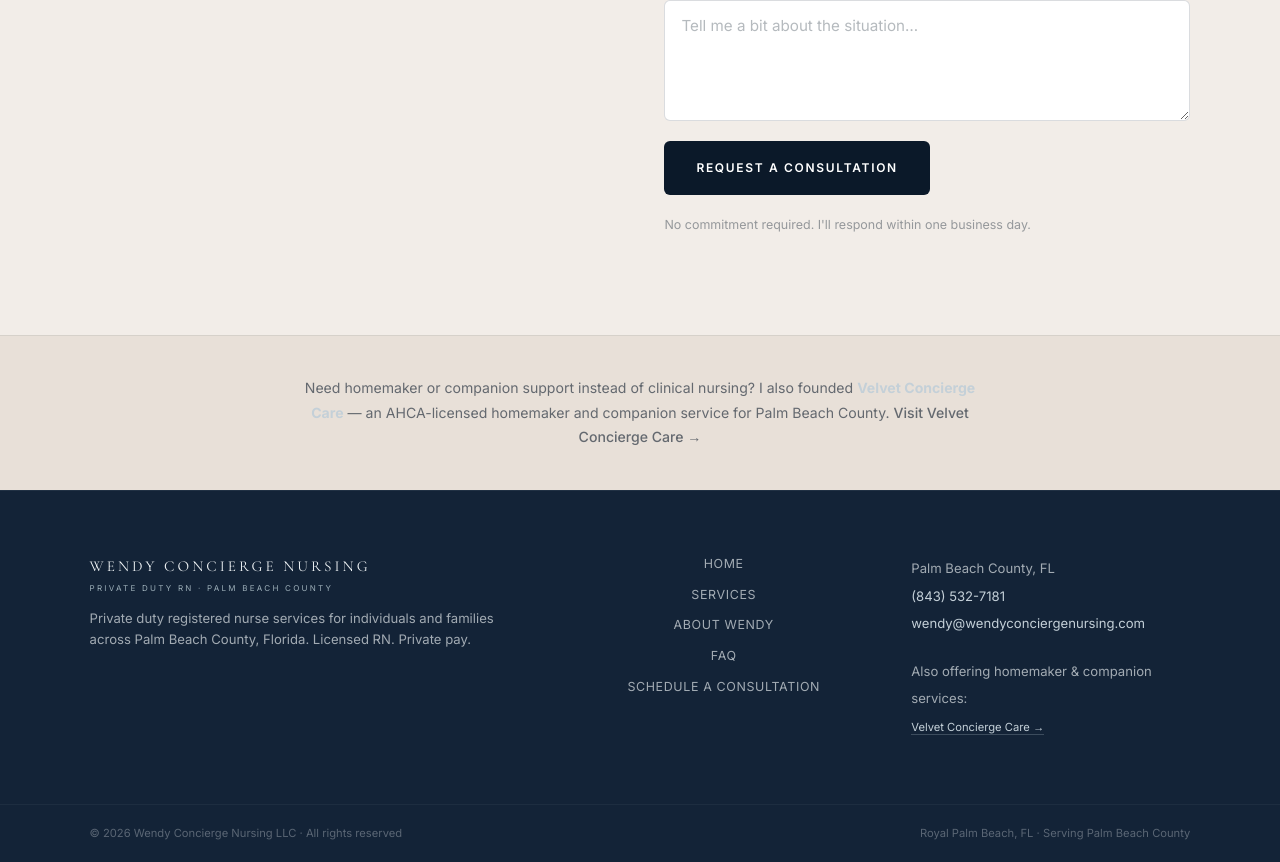
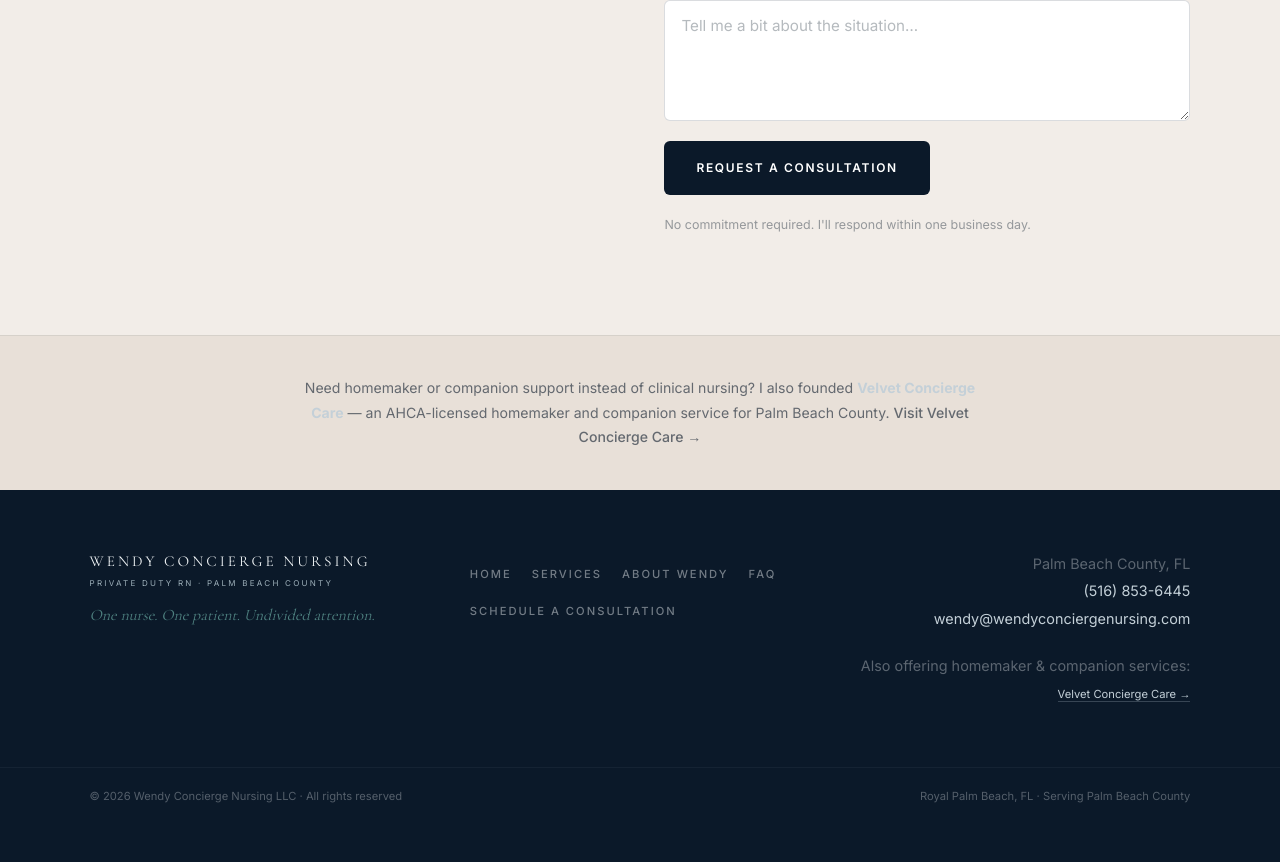
Before and after one commit to wendyservices2011-commits/wendy-concierge-nursing, a Next.js app: page / in a window 1280 px wide. Shown: the part 3019-3881 px from the top of the page. After the commit the page ends 3844 px from the top, so only its background shows below. Built offline with nearby package versions, Linux system fonts and the light colour scheme.

Commit message:
Footer: match Velvet style — 3-column grid, horizontal links, right-aligned contact

```diff
--- a/app/components/SiteFooter.tsx
+++ b/app/components/SiteFooter.tsx
@@ -7,10 +7,7 @@ export default function SiteFooter() {
         <div className="footerLogo">
           <span>Wendy Concierge Nursing</span>
           <small>Private Duty RN · Palm Beach County</small>
-          <p>
-            Private duty registered nurse services for individuals and families
-            across Palm Beach County, Florida. Licensed RN. Private pay.
-          </p>
+          <p>One nurse. One patient. Undivided attention.</p>
         </div>
 
         <nav className="footerLinks">
@@ -24,7 +21,7 @@ export default function SiteFooter() {
         <div className="footerContact">
           <p>
             Palm Beach County, FL<br />
-            <a href="tel:+18435327181">(843) 532-7181</a><br />
+            <a href="tel:+15168536445">(516) 853-6445</a><br />
             <a href="mailto:wendy@wendyconciergenursing.com">
               wendy@wendyconciergenursing.com
             </a>
--- a/app/globals.css
+++ b/app/globals.css
@@ -422,12 +422,12 @@ nav a:hover { color: var(--text); }
 
 /* ─── Footer ─────────────────────────────────────────────── */
 .siteFooter {
-  background: var(--navy-mid);
-  padding: 64px 7%;
-  display: grid;
-  grid-template-columns: 1.6fr 1fr 1fr;
-  gap: 48px;
-  border-top: 1px solid rgba(155,173,183,0.1);
+  background: var(--navy);
+  padding: 60px 7%;
+  display: grid;
+  grid-template-columns: 1fr 1fr 1fr;
+  gap: 40px;
+  align-items: start;
 }
 
 .footerLogo span {
@@ -435,6 +435,7 @@ nav a:hover { color: var(--text); }
   font-size: 0.95rem;
   letter-spacing: 0.2em;
   text-transform: uppercase;
+  color: var(--text);
   display: block;
 }
 
@@ -449,33 +450,41 @@ nav a:hover { color: var(--text); }
   margin-bottom: 14px;
 }
 
-.footerLogo p { font-size: 0.82rem; color: var(--text-dim); line-height: 1.65; }
+.footerLogo p {
+  font-family: var(--font-serif);
+  font-style: italic;
+  font-size: 1rem;
+  color: var(--teal);
+  opacity: 0.85;
+}
 
 .footerLinks {
   display: flex;
-  flex-direction: column;
-  gap: 12px;
-}
-
-.footerLinks a {
-  font-size: 0.78rem;
-  color: var(--text-dim);
-  letter-spacing: 0.05em;
-  transition: color 0.2s;
-}
-
-.footerLinks a:hover { color: var(--text); }
-
-.footerContact p {
-  font-size: 0.82rem;
-  color: var(--text-dim);
-  line-height: 2.1;
-}
-
-.footerContact a { color: var(--silver-light); }
+  gap: 20px;
+  font-size: 0.58rem;
+  text-transform: uppercase;
+  letter-spacing: 0.12em;
+  font-weight: 500;
+  flex-wrap: wrap;
+  align-items: flex-start;
+  padding-top: 16px;
+}
+
+.footerLinks a { color: var(--text); opacity: 0.45; transition: opacity 0.2s; }
+.footerLinks a:hover { opacity: 1; }
+
+.footerContact {
+  color: rgba(240,244,246,0.35);
+  line-height: 1.9;
+  font-size: 0.9rem;
+  text-align: right;
+}
+
+.footerContact a { color: var(--silver-light); text-decoration: none; transition: color 0.2s; }
+.footerContact a:hover { color: var(--teal); }
 
 .footerBottom {
-  background: var(--navy-mid);
+  background: var(--navy);
   padding: 20px 7%;
   border-top: 1px solid rgba(155,173,183,0.07);
   display: flex;
@@ -494,7 +503,7 @@ nav a:hover { color: var(--text); }
   transition: color 0.2s;
 }
 
-.footerVelvetLink:hover { color: var(--silver-light); }
+.footerVelvetLink:hover { color: var(--teal); }
 
 /* ─── Page Hero (inner pages) ────────────────────────────── */
 .pageHero {
```
